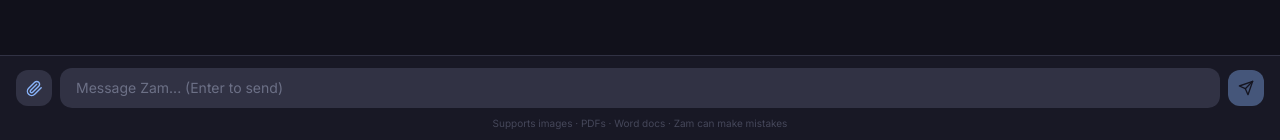
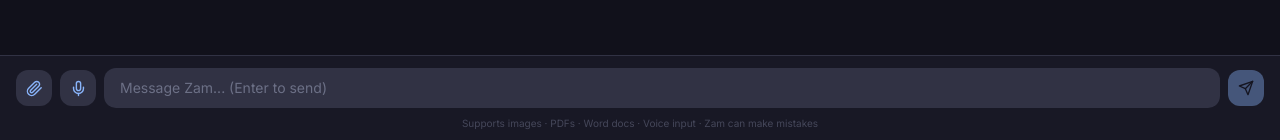
Before and after one commit to shaan807/groq-chatbot, a Next.js app: page / in a window 1280 px wide. Shown: the part 657-797 px from the top of the page. Built offline with nearby package versions, Linux system fonts and the light colour scheme.

Commit message:
feat: add voice-to-text mic button using Web Speech API

```diff
--- a/app/page.tsx
+++ b/app/page.tsx
@@ -2,7 +2,7 @@
 
 import { useState, useRef, useEffect, useCallback } from "react";
 import ReactMarkdown from "react-markdown";
-import { Send, X, Bot, User, Loader2, Paperclip, Sun, Moon } from "lucide-react";
+import { Send, X, User, Loader2, Paperclip, Sun, Moon, Mic, MicOff } from "lucide-react";
 
 interface Message {
   id: string;
@@ -29,6 +29,8 @@ export default function ChatPage() {
   const [loading, setLoading] = useState(false);
   const [extracting, setExtracting] = useState(false);
   const [dark, setDark] = useState(true);
+  const [listening, setListening] = useState(false);
+  const recognitionRef = useRef<SpeechRecognition | null>(null);
   const bottomRef = useRef<HTMLDivElement>(null);
   const fileRef = useRef<HTMLInputElement>(null);
   const textareaRef = useRef<HTMLTextAreaElement>(null);
@@ -195,6 +197,42 @@ export default function ChatPage() {
     ta.style.height = Math.min(ta.scrollHeight, 160) + "px";
   }, [input]);
 
+  const toggleMic = useCallback(() => {
+    const SR = (window as typeof window & { SpeechRecognition?: typeof SpeechRecognition; webkitSpeechRecognition?: typeof SpeechRecognition }).SpeechRecognition
+      || (window as typeof window & { webkitSpeechRecognition?: typeof SpeechRecognition }).webkitSpeechRecognition;
+
+    if (!SR) {
+      alert("Speech recognition is not supported in this browser. Try Chrome or Edge.");
+      return;
+    }
+
+    if (listening) {
+      recognitionRef.current?.stop();
+      setListening(false);
+      return;
+    }
+
+    const recognition = new SR();
+    recognition.lang = "en-US";
+    recognition.interimResults = true;
+    recognition.continuous = false;
+    recognitionRef.current = recognition;
+
+    recognition.onstart = () => setListening(true);
+    recognition.onend = () => setListening(false);
+    recognition.onerror = () => setListening(false);
+
+    recognition.onresult = (event: SpeechRecognitionEvent) => {
+      let transcript = "";
+      for (let i = event.resultIndex; i < event.results.length; i++) {
+        transcript += event.results[i][0].transcript;
+      }
+      setInput(transcript);
+    };
+
+    recognition.start();
+  }, [listening]);
+
   const fileIcon = (type?: "image" | "pdf" | "doc") => {
     if (type === "pdf") return "PDF";
     if (type === "doc") return "DOC";
@@ -338,6 +376,21 @@ export default function ChatPage() {
             onChange={handleFileSelect}
           />
 
+          <button
+            onClick={toggleMic}
+            className={`w-9 h-9 rounded-xl flex items-center justify-center transition-colors flex-shrink-0 mb-0.5 ${
+              listening
+                ? "bg-[#f38ba8] hover:bg-[#f38ba8]/80"
+                : t.btn
+            }`}
+            title={listening ? "Stop recording" : "Speak to type"}
+          >
+            {listening
+              ? <MicOff size={17} className="text-white animate-pulse" />
+              : <Mic size={17} className={t.btnIcon} />
+            }
+          </button>
+
           <textarea
             ref={textareaRef}
             value={input}
@@ -357,7 +410,7 @@ export default function ChatPage() {
           </button>
         </div>
         <p className={`text-[10px] text-center mt-2 ${t.footer}`}>
-          Supports images · PDFs · Word docs · Zam can make mistakes
+          Supports images · PDFs · Word docs · Voice input · Zam can make mistakes
         </p>
       </div>
     </div>
```
